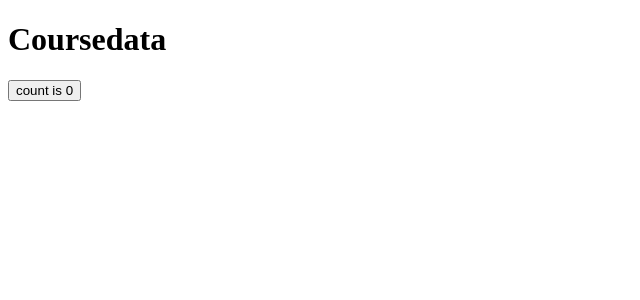
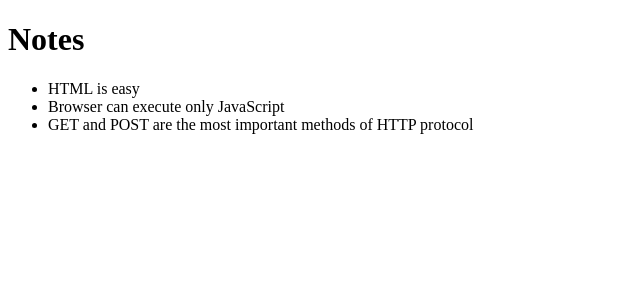
Before and after one commit to ToYzY9/part2, a React (Vite) app in the folder coursedata/: page / in a window 1280 px wide. Shown: the top 300 px of the page, without its empty margins (0-640 px from the left). Built offline with nearby package versions, Linux system fonts and the light colour scheme.

Commit message:
a/ Rendu de collections, modules - Rendu de Collections

```diff
--- a/coursedata/eslint.config.js
+++ b/coursedata/eslint.config.js
@@ -34,7 +34,7 @@
                 { allowConstantExport: true },
             ],
             "no-unused-vars": "warn",
-            "react/prop-types": 0,
         },
+        "react/prop-types": 0,
     },
 ];
--- a/coursedata/src/App.jsx
+++ b/coursedata/src/App.jsx
@@ -1,16 +1,16 @@
-import { useState } from "react";
-
-function App() {
-    const [count, setCount] = useState(0);
+const App = (props) => {
+    const { notes } = props;
 
     return (
-        <>
-            <h1>Coursedata</h1>
-            <button onClick={() => setCount((count) => count + 1)}>
-                count is {count}
-            </button>
-        </>
+        <div>
+            <h1>Notes</h1>
+            <ul>
+                {notes.map((note) => (
+                    <li>{note.content}</li>
+                ))}
+            </ul>
+        </div>
     );
-}
+};
 
 export default App;
--- a/coursedata/src/main.jsx
+++ b/coursedata/src/main.jsx
@@ -2,8 +2,29 @@
 import ReactDOM from "react-dom/client";
 import App from "./App.jsx";
 
+const notes = [
+    {
+        id: 1,
+        content: "HTML is easy",
+        date: "2019-05-30T17:30:31.098Z",
+        important: true,
+    },
+    {
+        id: 2,
+        content: "Browser can execute only JavaScript",
+        date: "2019-05-30T18:39:34.091Z",
+        important: false,
+    },
+    {
+        id: 3,
+        content: "GET and POST are the most important methods of HTTP protocol",
+        date: "2019-05-30T19:20:14.298Z",
+        important: true,
+    },
+];
+
 ReactDOM.createRoot(document.getElementById("root")).render(
     <StrictMode>
-        <App />
+        <App notes={notes} />
     </StrictMode>
 );
```
